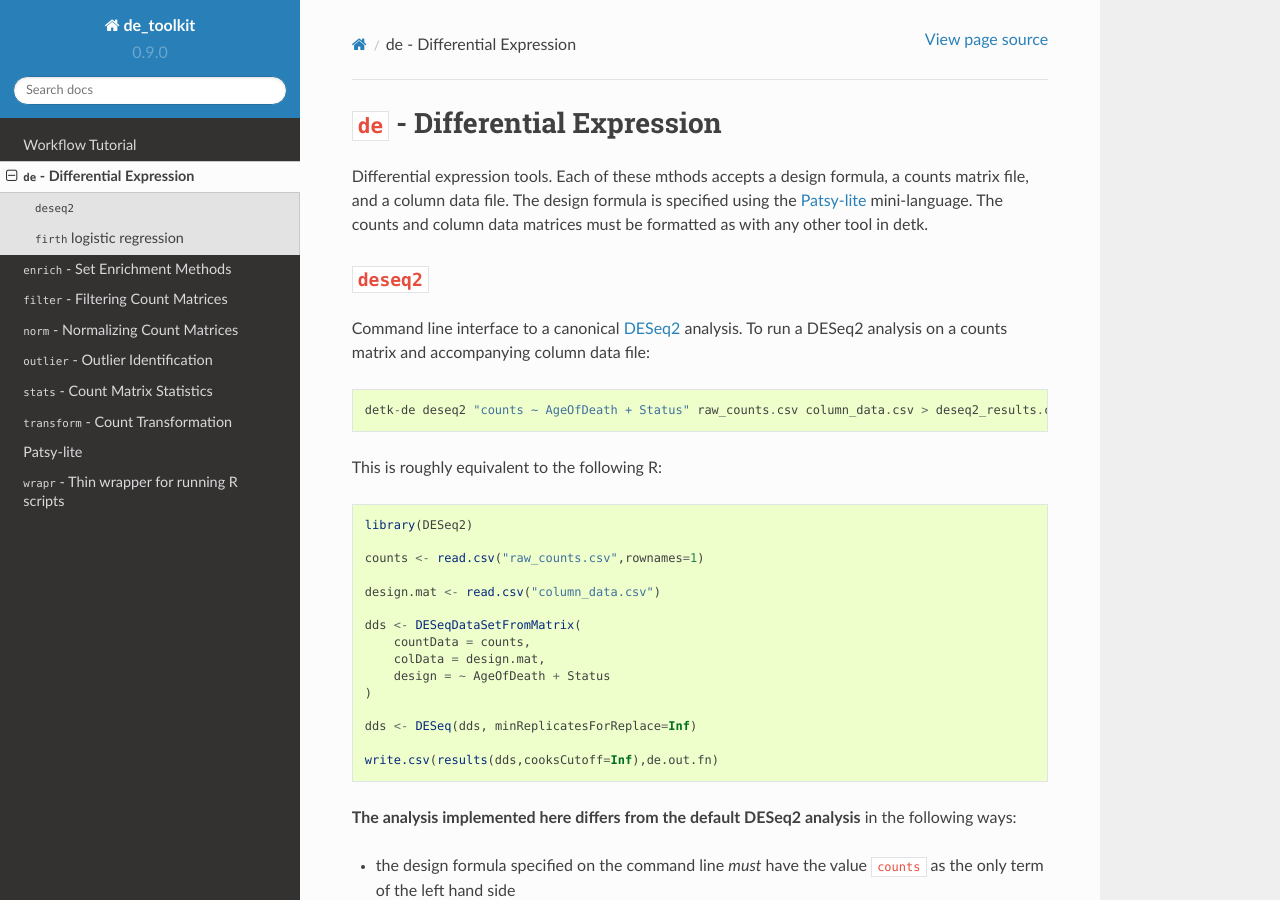
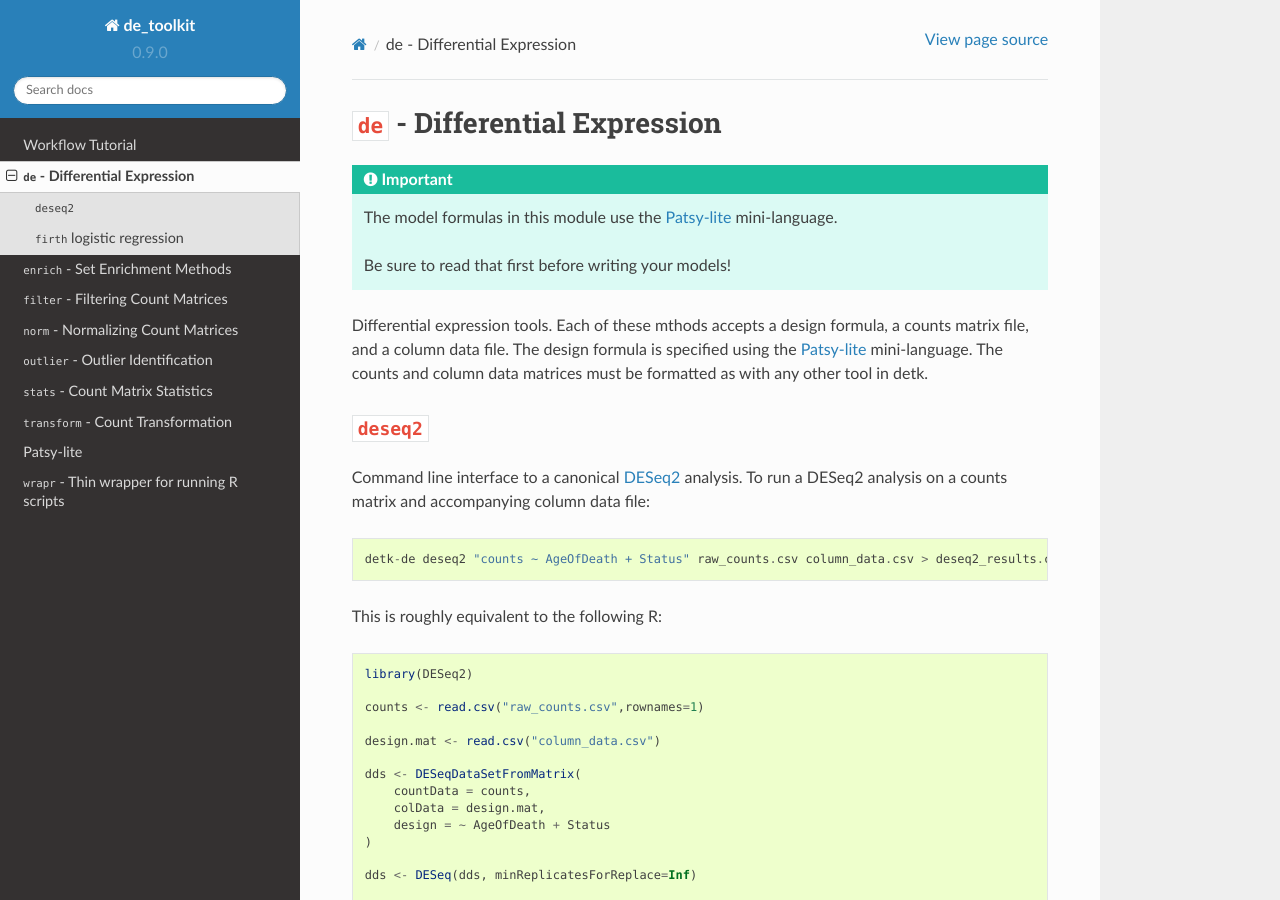
Before and after one commit to BU-Neuromics/de_toolkit, a Sphinx documentation site: the page built from docs/de.rst, in a window 1280 px wide and 900 px high. Built offline with Sphinx 7.4.7 and the Read the Docs theme 2.0.0, drawn with Linux system fonts in a browser that asks for light colours; the version number is read from the project's files by our own code.

Commit message:
added attention admonition for patsy-lite in de module

```diff
--- a/docs/de.rst
+++ b/docs/de.rst
@@ -1,5 +1,11 @@
 ``de`` - Differential Expression
 ================================
+
+.. important::
+
+    The model formulas in this module use the :doc:`patsy_lite` mini-language.
+
+    Be sure to read that first before writing your models!
 
 Differential expression tools. Each of these mthods accepts a design formula, a
 counts matrix file, and a column data file. The design formula is specified
```
